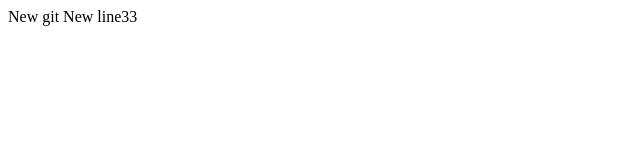
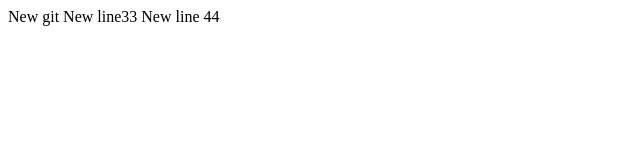
Before and after one commit to ksi81/ClassWork, a plain HTML site: page index.html in a window 1280 px wide. Shown: the full height of the page, 0-640 px from the left. Drawn offline with Linux system fonts and the light colour scheme.

Commit message:
new 44
new 44

```diff
--- a/index.html
+++ b/index.html
@@ -7,5 +7,6 @@
   <body>
     New git
     New line33
+    New line 44
   </body>
 </html>
```
